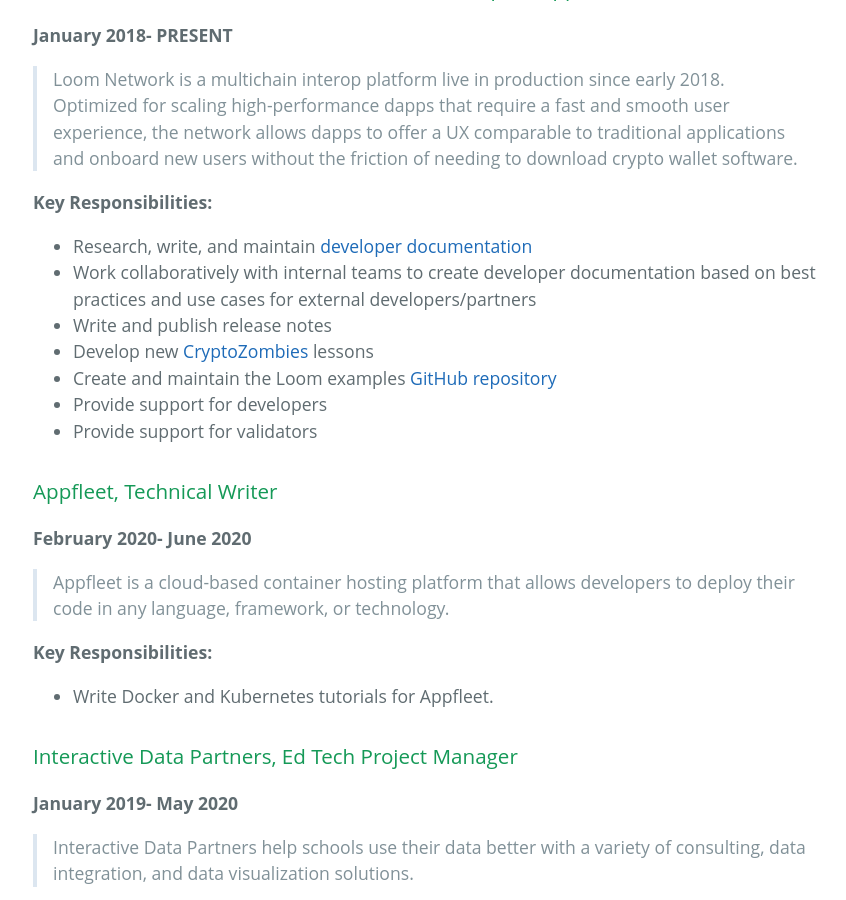
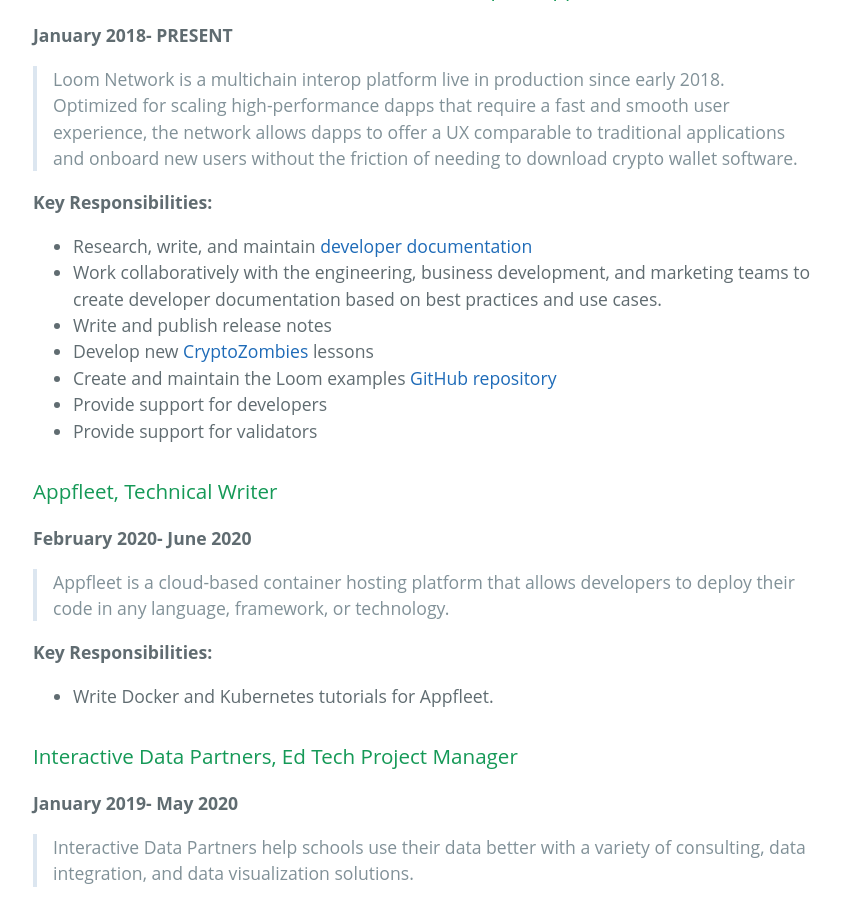
Before and after one commit to andreipope/andreipope.github.io, a Jekyll site: the page built from pages/cv.md, in a window 1280 px wide and 900 px high, scrolled down 1162 px. Shown: the whole window, without its empty margins (191-1037 px from the left). Built offline with Jekyll 4.4.1, drawn with Linux system fonts in a browser that asks for light colours.

Commit message:
Update cv.md

```diff
--- a/pages/cv.md
+++ b/pages/cv.md
@@ -30,7 +30,7 @@ layout: cv
 
 **Key Responsibilities:**
 * Research, write, and maintain [developer documentation](https://loomx.io/developers/en)
-* Work collaboratively with internal teams to create developer documentation based on best practices and use cases for external developers/partners
+* Work collaboratively with the engineering, business development, and marketing teams to create developer documentation based on best practices and use cases.
 * Write and publish release notes
 * Develop new [CryptoZombies](https://cryptozombies.io/) lessons
 * Create and maintain the Loom examples [GitHub repository](https://github.com/loomnetwork/loom-examples)
```
